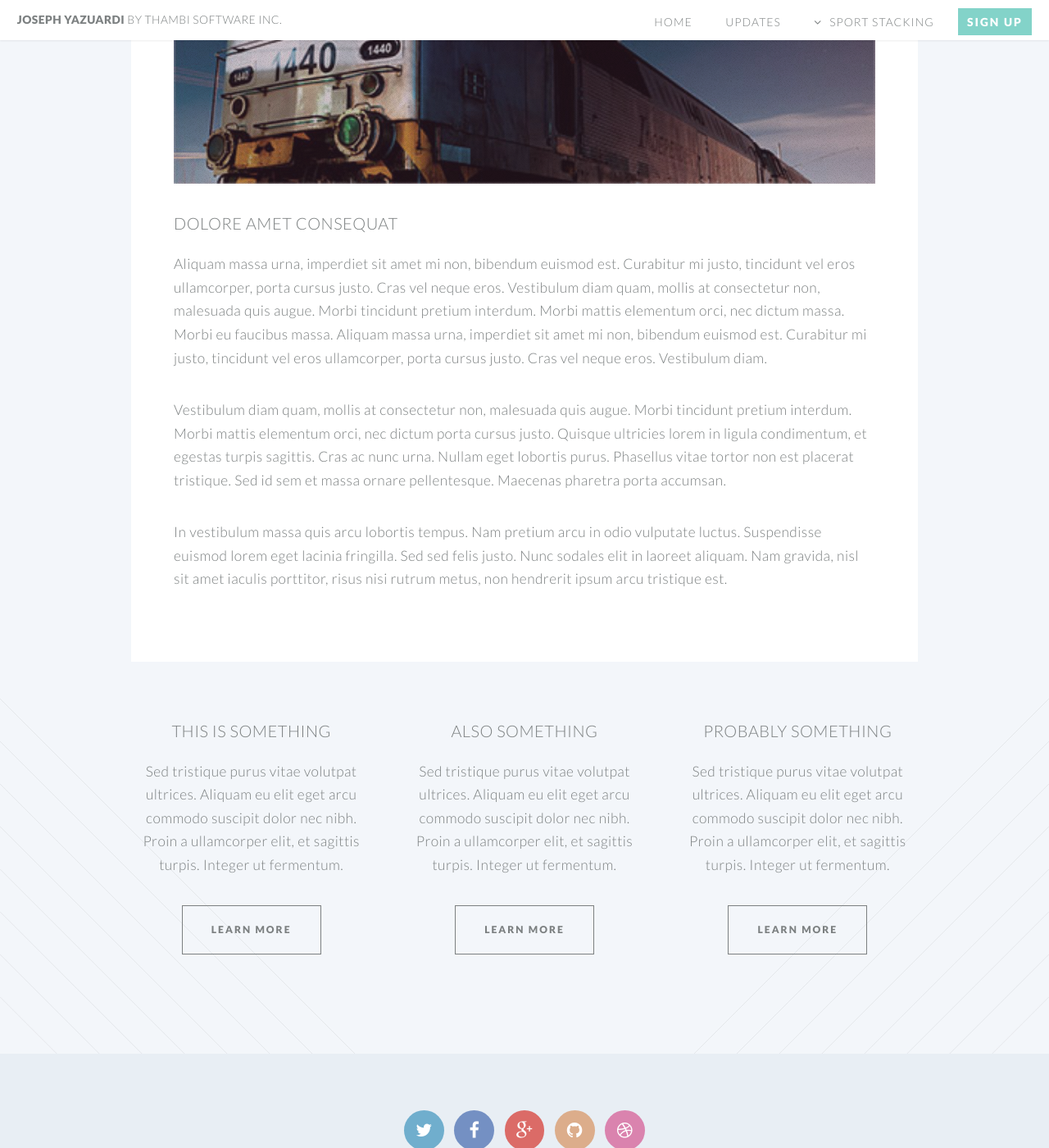
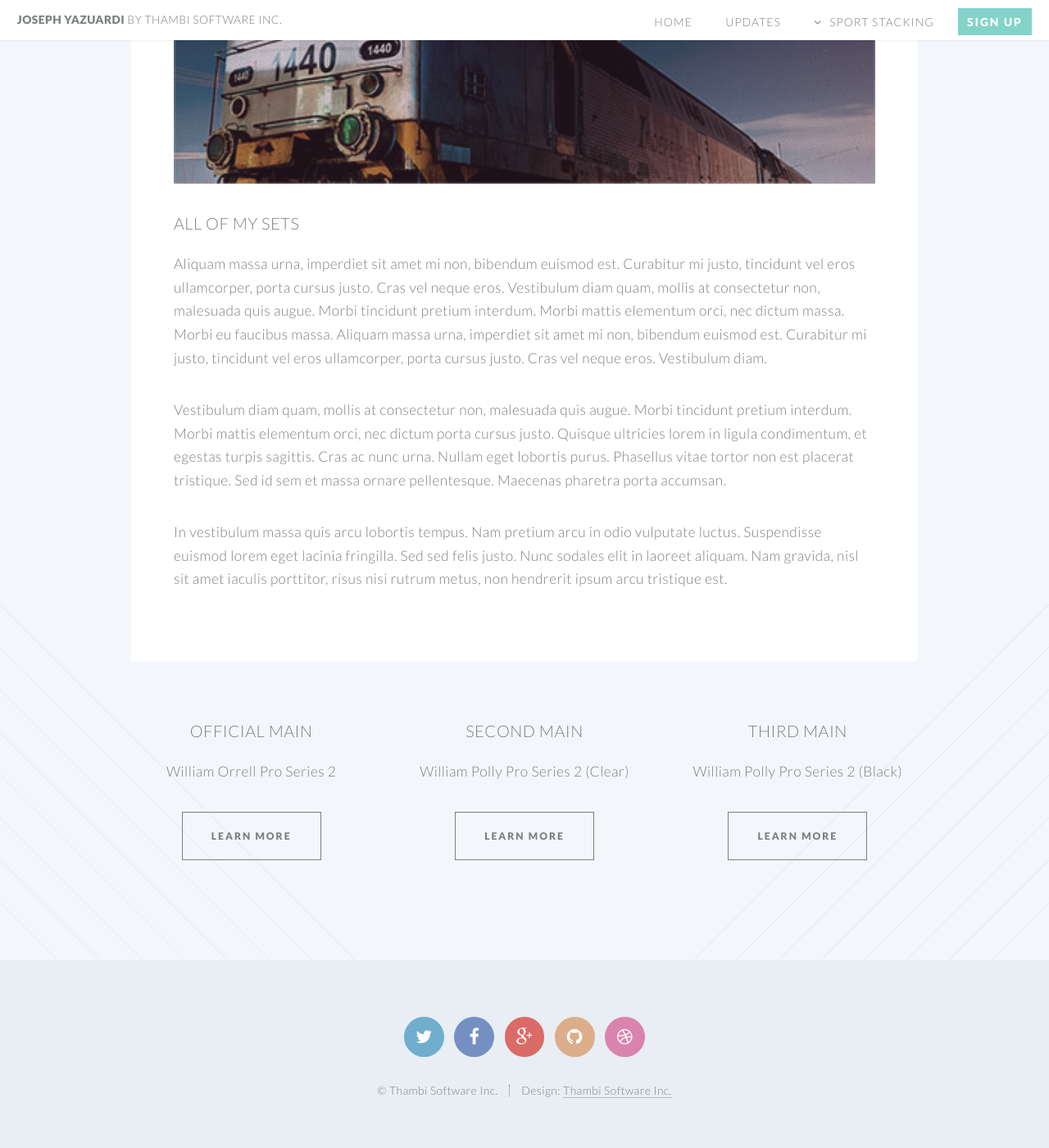
Before and after one commit to jwyazuardi/Twenty-Jekyll-Theme-master, a Jekyll site: the page built from no-sidebar.html, in a window 1280 px wide and 1400 px high, scrolled down 586 px. Shown: the whole window at 82% size. Built offline with Jekyll 4.4.1, drawn with Linux system fonts in a browser that asks for light colours; some of the changed text lies outside the part shown.

Commit message:
Update no-sidebar.html

```diff
--- a/no-sidebar.html
+++ b/no-sidebar.html
@@ -13,8 +13,8 @@ layout: default
 
 				<header class="special container">
 					<span class="icon fa-mobile"></span>
-					<h2>And finally there's <strong>No Sidebar</strong></h2>
-					<p>Where that in the center faces the nameless horrors alone.</p>
+					<h2>Sport Stacking <strong>Stack and Mains</strong></h2>
+					<p>All of my Sets and Mains.</p>
 				</header>
 
 				<!-- One -->
@@ -25,7 +25,7 @@ layout: default
 								<section>
 									<a href="#" class="image featured"><img src="images/pic04.jpg" alt="" /></a>
 									<header>
-										<h3>Dolore Amet Consequat</h3>
+										<h3>All of My Sets</h3>
 									</header>
 									<p>Aliquam massa urna, imperdiet sit amet mi non, bibendum euismod est. Curabitur mi justo, tincidunt vel eros ullamcorper, porta cursus justo. Cras vel neque eros. Vestibulum diam quam, mollis at consectetur non, malesuada quis augue. Morbi tincidunt pretium interdum. Morbi mattis elementum orci, nec dictum massa. Morbi eu faucibus massa. Aliquam massa urna, imperdiet sit amet mi non, bibendum euismod est. Curabitur mi justo, tincidunt vel eros ullamcorper, porta cursus justo. Cras vel neque eros. Vestibulum diam.</p>
 									<p>Vestibulum diam quam, mollis at consectetur non, malesuada quis augue. Morbi tincidunt pretium interdum. Morbi mattis elementum orci, nec dictum porta cursus justo. Quisque ultricies lorem in ligula condimentum, et egestas turpis sagittis. Cras ac nunc urna. Nullam eget lobortis purus. Phasellus vitae tortor non est placerat tristique. Sed id sem et massa ornare pellentesque. Maecenas pharetra porta accumsan. </p>
@@ -42,9 +42,9 @@ layout: default
 
 								<section>
 									<header>
-										<h3>This is Something</h3>
+										<h3>Official Main</h3>
 									</header>
-									<p>Sed tristique purus vitae volutpat ultrices. Aliquam eu elit eget arcu commodo suscipit dolor nec nibh. Proin a ullamcorper elit, et sagittis turpis. Integer ut fermentum.</p>
+									<p>William Orrell Pro Series 2</p>
 									<footer>
 										<ul class="buttons">
 											<li><a href="#" class="button small">Learn More</a></li>
@@ -57,9 +57,9 @@ layout: default
 
 								<section>
 									<header>
-										<h3>Also Something</h3>
+										<h3>Second Main</h3>
 									</header>
-									<p>Sed tristique purus vitae volutpat ultrices. Aliquam eu elit eget arcu commodo suscipit dolor nec nibh. Proin a ullamcorper elit, et sagittis turpis. Integer ut fermentum.</p>
+									<p>William Polly Pro Series 2 (Clear)</p>
 									<footer>
 										<ul class="buttons">
 											<li><a href="#" class="button small">Learn More</a></li>
@@ -72,9 +72,9 @@ layout: default
 
 								<section>
 									<header>
-										<h3>Probably Something</h3>
+										<h3>Third Main</h3>
 									</header>
-									<p>Sed tristique purus vitae volutpat ultrices. Aliquam eu elit eget arcu commodo suscipit dolor nec nibh. Proin a ullamcorper elit, et sagittis turpis. Integer ut fermentum.</p>
+									<p>William Polly Pro Series 2 (Black)</p>
 									<footer>
 										<ul class="buttons">
 											<li><a href="#" class="button small">Learn More</a></li>
```
